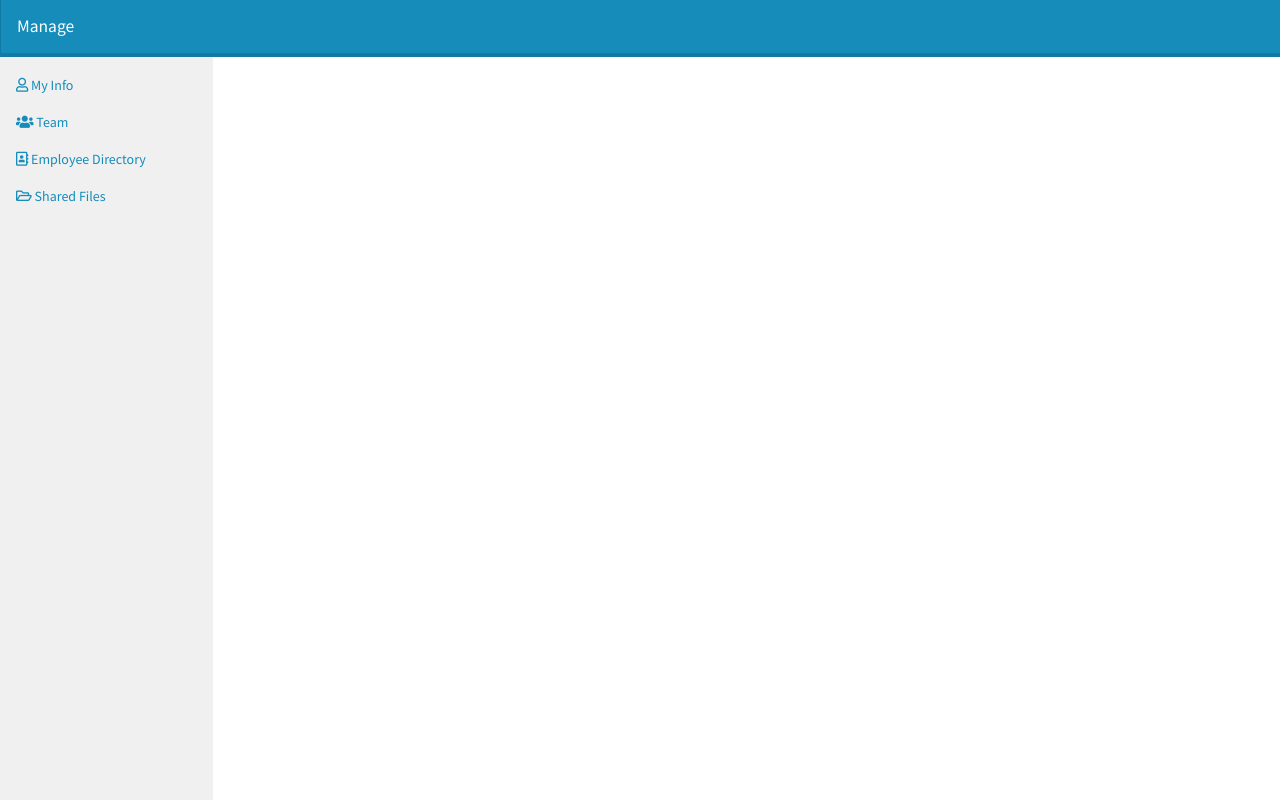
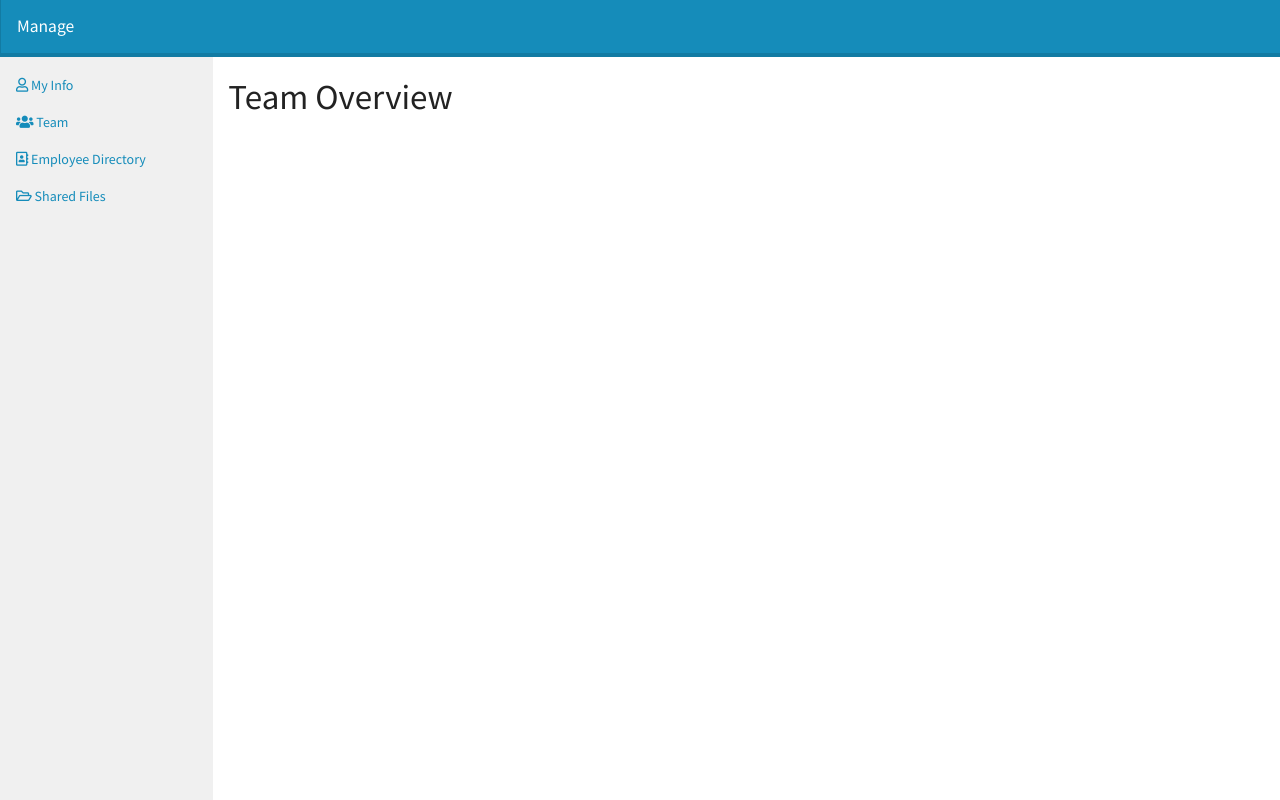
Before and after one commit to joshuajomiller/manage, an Angular app in the folder manage-client/: page /team in a window 1280 px wide. Before the commit this address led to /. Built offline with nearby package versions, Linux system fonts and the light colour scheme.

Commit message:
Added team module and overview component

```diff
--- a/manage-client/src/app/app-routing.module.ts
+++ b/manage-client/src/app/app-routing.module.ts
@@ -5,6 +5,10 @@ const routes: Routes = [
   {
     path: 'my-info',
     loadChildren: 'src/app/my-info/my-info.module#MyInfoModule'
+  },
+  {
+    path: 'team',
+    loadChildren: 'src/app/team/team.module#TeamModule'
   },
   {
     path: '',
--- /dev/null
+++ b/manage-client/src/app/team/overview/overview.component.html
@@ -0,0 +1,5 @@
+<div class="row">
+  <main role="main" class="col-5 offset-2">
+    <h1 class="mt-3">Team Overview</h1>
+  </main>
+</div>
--- /dev/null
+++ b/manage-client/src/app/team/overview/overview.component.ts
@@ -0,0 +1,15 @@
+import { Component, OnInit } from '@angular/core';
+
+@Component({
+  selector: 'app-overview',
+  templateUrl: './overview.component.html',
+  styleUrls: ['./overview.component.scss']
+})
+export class OverviewComponent implements OnInit {
+
+  constructor() { }
+
+  ngOnInit() {
+  }
+
+}
```
Also changed, not shown: manage-client/src/app/team/team-routing.module.ts (added, +16 -0 lines), manage-client/src/app/team/team.module.ts (added, +14 -0 lines), manage-client/src/app/team/overview/overview.component.scss (added), 2 other files (tests, documents, lock files or other folders).
